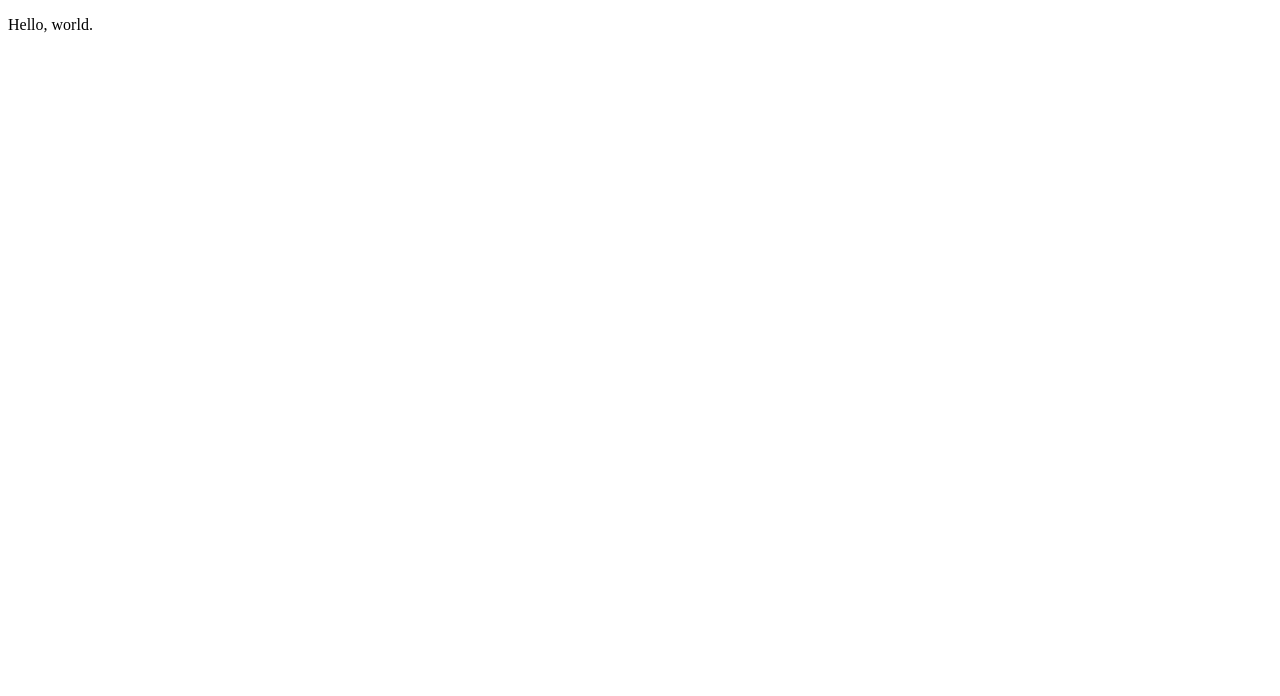
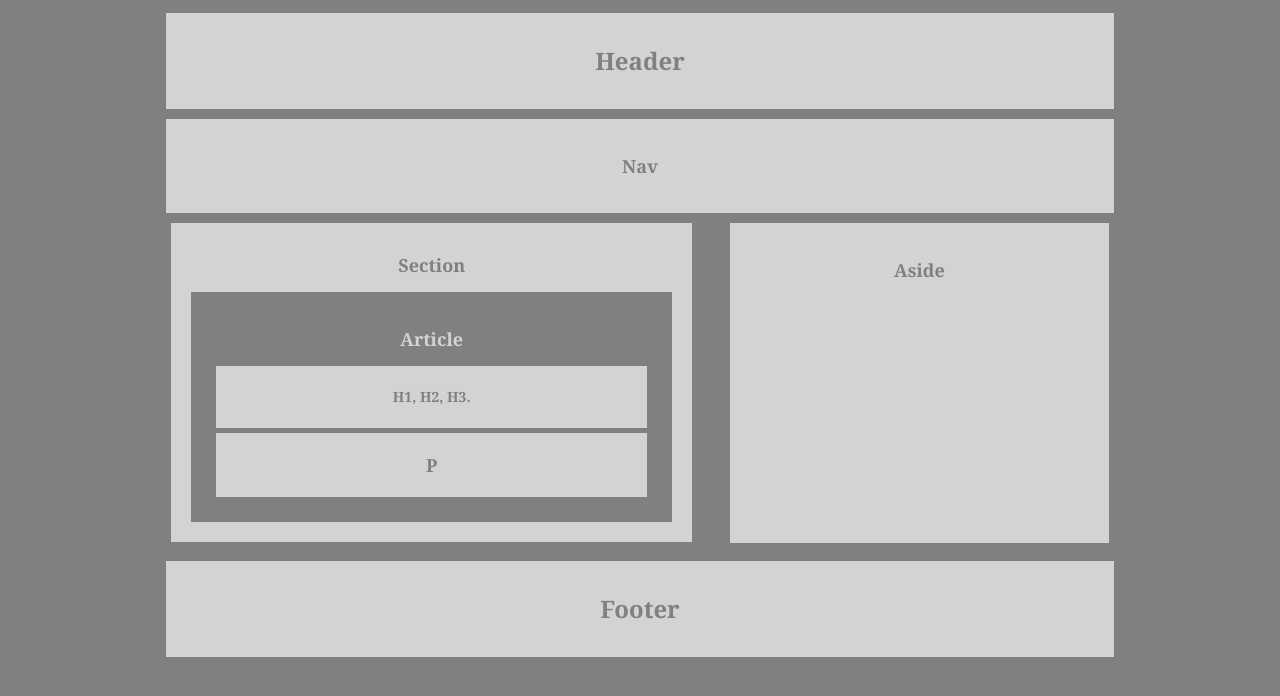
Before and after one commit to CleoCola/HW-Wireframe, a plain HTML site: page index.html in a window 1280 px wide. Drawn offline with Linux system fonts and the light colour scheme.

Commit message:
Final commit, novice option

```diff
--- a/index.html
+++ b/index.html
@@ -1,10 +1,45 @@
 <!DOCTYPE html>
 <html lang="en-us">
 
-<head>
-    <div class=hello>
-        <p>Hello, world.</p>
-    </div>
-</head>
+    <head>
+        <meta charset="UTF-8">
+        <title>Assignment 1, Novice Option</title>
+        <link rel="stylesheet" type="text/css" href="style.css">
+    </head>
+
+    <body>
+        <header>
+            <h1>Header</h1>
+        </header>
+
+        <section id= nav>
+            <h1>Nav</h1>
+        </section>
+
+        <div class= container>
+            <section id= section>
+                <h1>Section</h1>
+                <div class= article>
+                    <h2>Article</h2>
+                    <div class= dath>
+                        <h3>H1, H2, H3.</h3>
+                    </div>
+                    <div class= para>
+                        <h1>P</h1>
+                    </div>
+                </div>
+            </section>
+
+            <section id=asside>
+                <h1>Aside</h1>
+            </section>
+        </div>
+
+        <footer>
+            <h1>Footer</h1>
+        </footer>
+
+    </body>
+
 
 </html>
--- a/style.css
+++ b/style.css
@@ -0,0 +1,78 @@
+* {
+    box-sizing: border-box;
+    text-align: center;
+}
+body {
+    font-family: Georgia, 'Times New Roman', Times, serif;
+    font-size: 12px;
+    line-height: 24px;
+    color: grey;
+    background: grey;
+}
+.container {
+    display: inline-block;
+    width: 75%;
+    ;
+}
+header {
+    display: inline-block;
+    padding: 20px;
+    margin: 5px;
+    width: 75%;
+    background: lightgrey;
+}
+h2 {
+    color: lightgrey;
+}
+h3 {
+    font-weight: bold;
+}
+section {
+    display: inline-block;
+    padding: 20px;
+    margin: 5px;
+    width: 75%;
+    background: lightgrey;
+}
+#nav {
+    padding: 20px;
+    margin: 5px;
+}
+#section {
+    padding: 15px;
+    margin: 5px;
+    margin-right: 0px;
+    width: 55%;
+    float: left;
+    overflow: full;
+    clear: auto;
+}
+.article {
+    padding: 20px;
+    margin: 5px;
+    background: grey;
+}
+.dath {
+    padding: 5px;
+    margin: 5px;
+    background: lightgrey;
+}
+.para {
+    padding: 5px;
+    margin: 5px;
+    background: lightgrey;
+}
+#asside {
+    padding: 20px;
+    margin: 5px;
+    width: 40%;
+    float: right;
+    height: 320px;
+}
+footer {
+    display: inline-block;
+    padding: 20px;
+    margin: 5px;
+    width: 75%;
+    background: lightgrey;
+}
```
